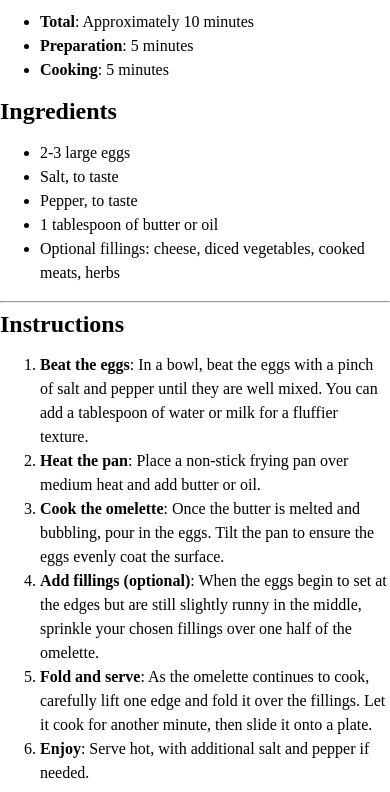
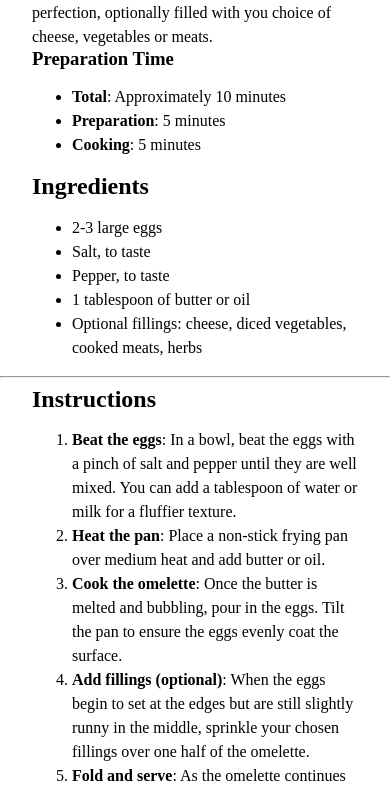
Before and after one commit to adamwhitehouse95/recipe-page, a plain HTML site: page index.html in a window 390 px wide. Shown: the part 336-1128 px from the top of the page. Drawn offline with Linux system fonts and the light colour scheme.

Commit message:
Added media query for mobile device and updated index.css

```diff
--- a/index.css
+++ b/index.css
@@ -19,6 +19,7 @@ ol[role='list'] {
 body {
   min-height: 100svh;
   line-height: 1.5;
+  background-color: #f3e5d7;
 }
 h1, h2, h3, h4,
 button, input, label {
@@ -48,3 +49,39 @@ textarea:not([rows]) {
 :target {
   scroll-margin-block: 5ex;
 }
+img {
+    border-radius: 12px;
+}
+.div-main {
+    max-width: 736px;
+    max-height: 1872px;
+    min-width: 375px;
+    min-height: 1700px;
+    padding: 40px;
+    background-color: #fff;
+    border-radius: 24px;
+    margin: 128px auto;
+}
+main {
+    display: flex;
+    justify-content: center;
+    align-items: center;
+}
+@media screen and (max-width: 500px) {
+    .div-main {
+        margin: 0;
+        padding: 0;
+    }
+    .mobile-margin {
+        margin: 0 32px;
+    }
+    .heading {
+        margin-top: 40px;
+    }
+    .nutrition {
+        margin-bottom: 40px;
+    }
+    img {
+        border-radius: 0;
+    }
+}
--- a/index.html
+++ b/index.html
@@ -8,13 +8,13 @@
   </head>
   <body>
     <main>
-      <div>
+      <div class="div-main">
         <img src="./assets/images/image-omelette.jpeg" alt="omelette with vegetables on a plate">
-        <div class="heading">
+        <div class="heading mobile-margin">
           <h1>Simple Omelette Recipe</h1>
           <p>An easy and quick dish, perfect for any meal. This classic omelette combines beaten eggs cooked to perfection, optionally filled with you choice of cheese, vegetables or meats.</p>
         </div>
-        <div class="prep-time">
+        <div class="prep-time mobile-margin">
           <h3>Preparation Time</h3>
           <ul>
             <li><strong>Total</strong>: Approximately 10 minutes</li>
@@ -22,7 +22,7 @@
             <li><strong>Cooking</strong>: 5 minutes</li>
           </ul>
         </div>
-        <div class="ingredients">
+        <div class="ingredients mobile-margin">
           <h2>Ingredients</h2>
           <ul>
             <li>2-3 large eggs</li>
@@ -33,7 +33,7 @@
           </ul>
         </div>
         <hr>
-        <div class="instructions">
+        <div class="instructions mobile-margin">
           <h2>Instructions</h2>
           <ol>
             <li><strong>Beat the eggs</strong>: In a bowl, beat the eggs with a pinch of salt and pepper until they are well mixed. You can add a tablespoon of water or milk for a fluffier texture.</li>
@@ -45,7 +45,7 @@
           </ol>
         </div>
         <hr>
-        <div class="nutrition">
+        <div class="nutrition mobile-margin">
           <h2>Nutrition</h2>
           <p>The table below shows nutritional values per serving without the additional fillings.</p>
           <table>
```
